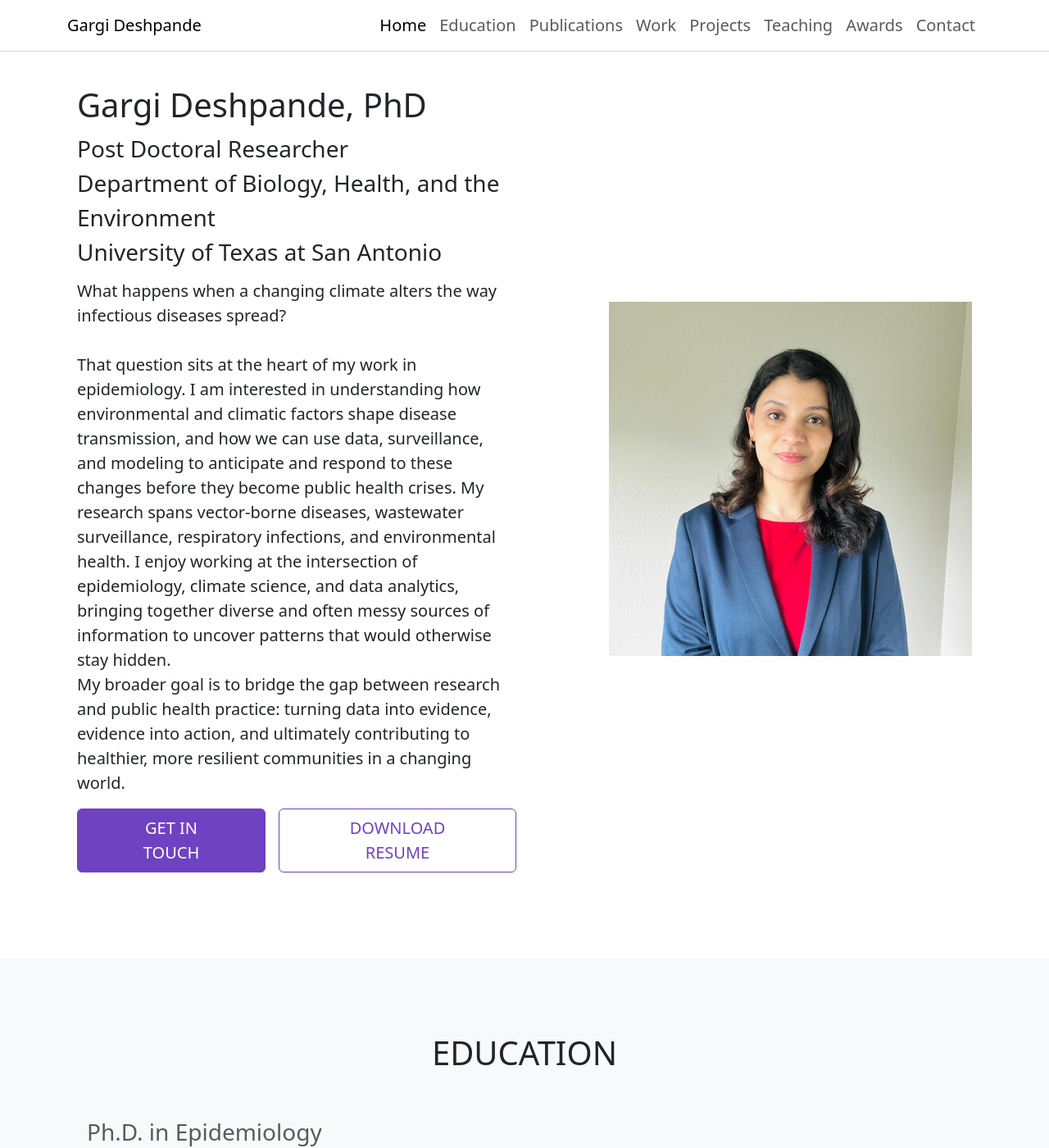
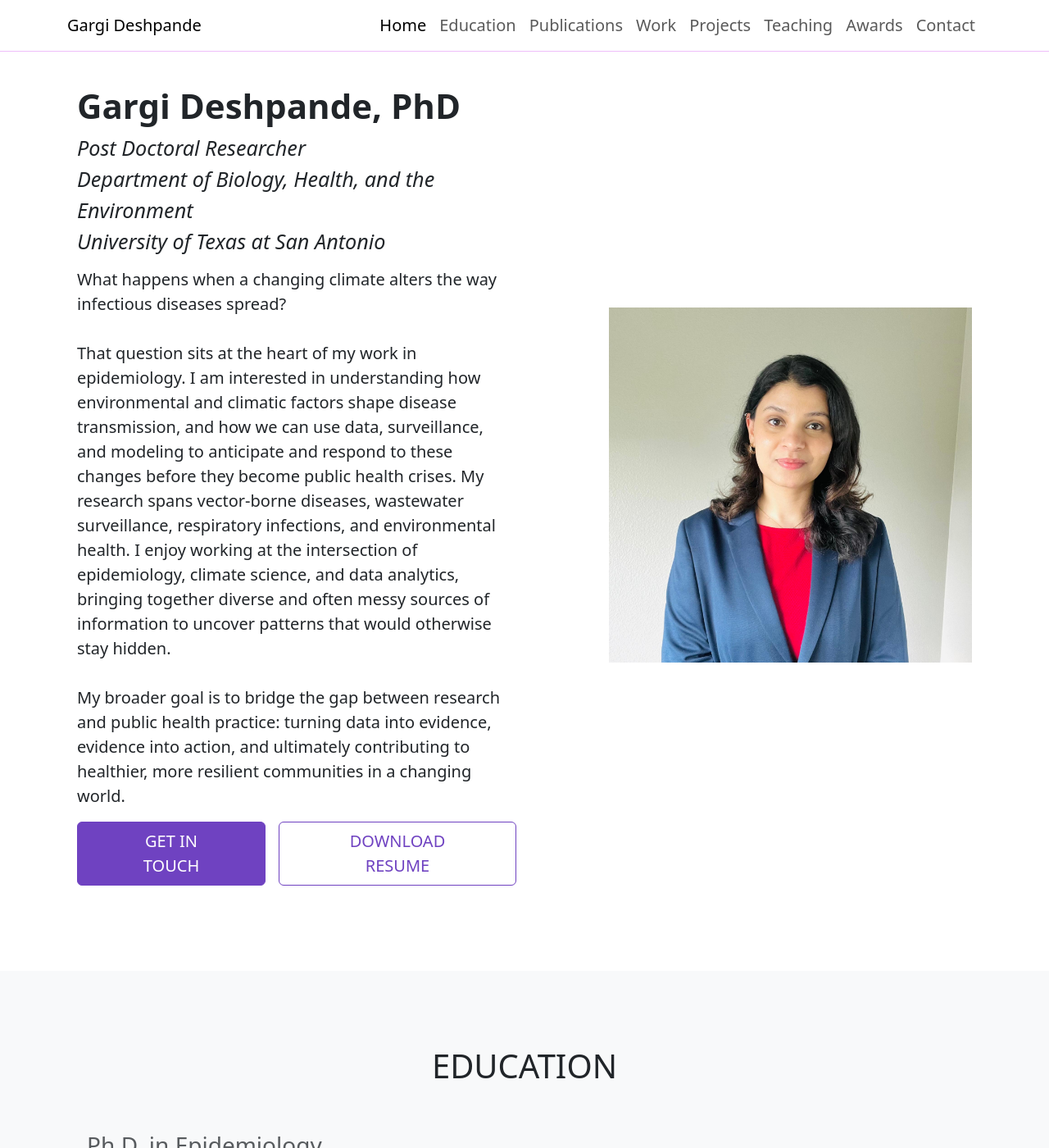
Before and after one commit to sohom070994/sohom070994.github.io, a Jekyll site: the page built from index.md, in a window 1280 px wide and 1400 px high. Shown: the whole window at 82% size. Built offline with Jekyll 4.4.1, drawn with Linux system fonts in a browser that asks for light colours.

Commit message:
modified size of title and subtitle

```diff
--- a/_data/hometext.yml
+++ b/_data/hometext.yml
@@ -2,7 +2,7 @@ header:
   title: "Gargi Deshpande, PhD"
   sub_title: "Post Doctoral Researcher<br>Department of Biology, Health, and the Environment<br>University of Texas at San Antonio"
   image: "/assets/images/ProPic2026.jpeg"
-  text: "What happens when a changing climate alters the way infectious diseases spread?<br><br>That question sits at the heart of my work in epidemiology. I am interested in understanding how environmental and climatic factors shape disease transmission, and how we can use data, surveillance, and modeling to anticipate and respond to these changes before they become public health crises. My research spans vector-borne diseases, wastewater surveillance, respiratory infections, and environmental health. I enjoy working at the intersection of epidemiology, climate science, and data analytics, bringing together diverse and often messy sources of information to uncover patterns that would otherwise stay hidden.<br>My broader goal is to bridge the gap between research and public health practice: turning data into evidence, evidence into action, and ultimately contributing to healthier, more resilient communities in a changing world."
+  text: "What happens when a changing climate alters the way infectious diseases spread?<br><br>That question sits at the heart of my work in epidemiology. I am interested in understanding how environmental and climatic factors shape disease transmission, and how we can use data, surveillance, and modeling to anticipate and respond to these changes before they become public health crises. My research spans vector-borne diseases, wastewater surveillance, respiratory infections, and environmental health. I enjoy working at the intersection of epidemiology, climate science, and data analytics, bringing together diverse and often messy sources of information to uncover patterns that would otherwise stay hidden.<br><br>My broader goal is to bridge the gap between research and public health practice: turning data into evidence, evidence into action, and ultimately contributing to healthier, more resilient communities in a changing world."
   buttons:
     - text: "Get In Touch"
       url: "#contact"
--- a/_includes/hero.html
+++ b/_includes/hero.html
@@ -1,8 +1,8 @@
 <div class="container col-xxl-8 px-6 py-8 py-lg-10">
   <div class="row flex-lg-row justify-content-between align-items-center g-5 py-6">
     <div class="col-md-6">
-      <h1 class="h-1 mb-2">{{site.data.hometext.header.title}}</h1>
-      <p class="fs-3 fw-medium mb-3">{{site.data.hometext.header.sub_title}}</p>
+      <h1 class="hero-title mb-2">{{site.data.hometext.header.title}}</h1>
+      <p class="hero-subtitle mb-3">{{site.data.hometext.header.sub_title}}</p>
       <p class="fs-5 mb-4">{{site.data.hometext.header.text}}</p>
       <div class="d-grid gap-2 d-md-flex justify-content-md-start">
         {% for button in site.data.hometext.header.buttons %}
--- a/assets/main.scss
+++ b/assets/main.scss
@@ -54,3 +54,15 @@
 
 // Utilities
 @import "bootstrap/scss/utilities/api";
+
+// Hero typography
+.hero-title {
+  @include font-size($h1-font-size * 1.05);
+  font-weight: $font-weight-bold;
+}
+
+.hero-subtitle {
+  @include font-size($h3-font-size * .9);
+  font-weight: $font-weight-medium;
+  font-style: italic;
+}
```
